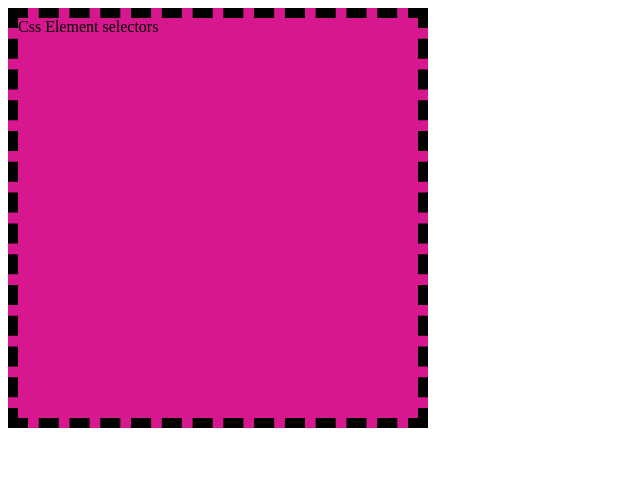
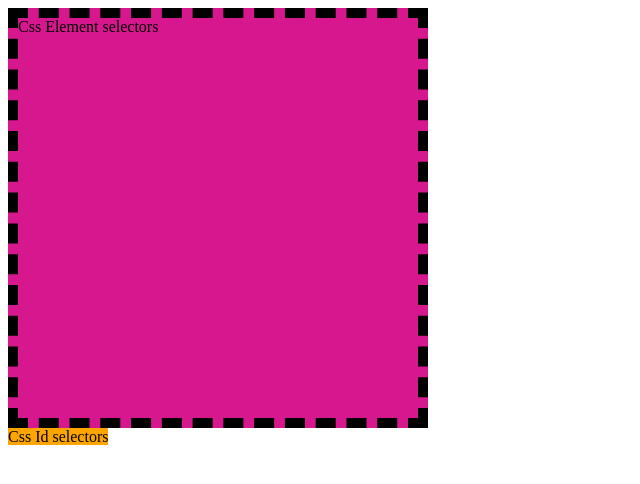
Before and after one commit to neetish-web-developer/css-selectors, a plain HTML site: page index.html in a window 1280 px wide. Shown: the whole page, without its empty margins (0-640 px from the left). Drawn offline with Linux system fonts and the light colour scheme.

Commit message:
id selectors

```diff
--- a/index.html
+++ b/index.html
@@ -11,9 +11,16 @@
                 background-color: rgb(214, 23, 141);
                 border: 10px dashed;
             }
+            #a1{
+                height: 400px;
+                width: 400px;
+                background: orange;
+
+            }
         </style>
     </head>
     <body>
         <div> Css Element selectors</div>
+        <span id="a1"> Css Id selectors</span>
     </body>
 </html>
```
